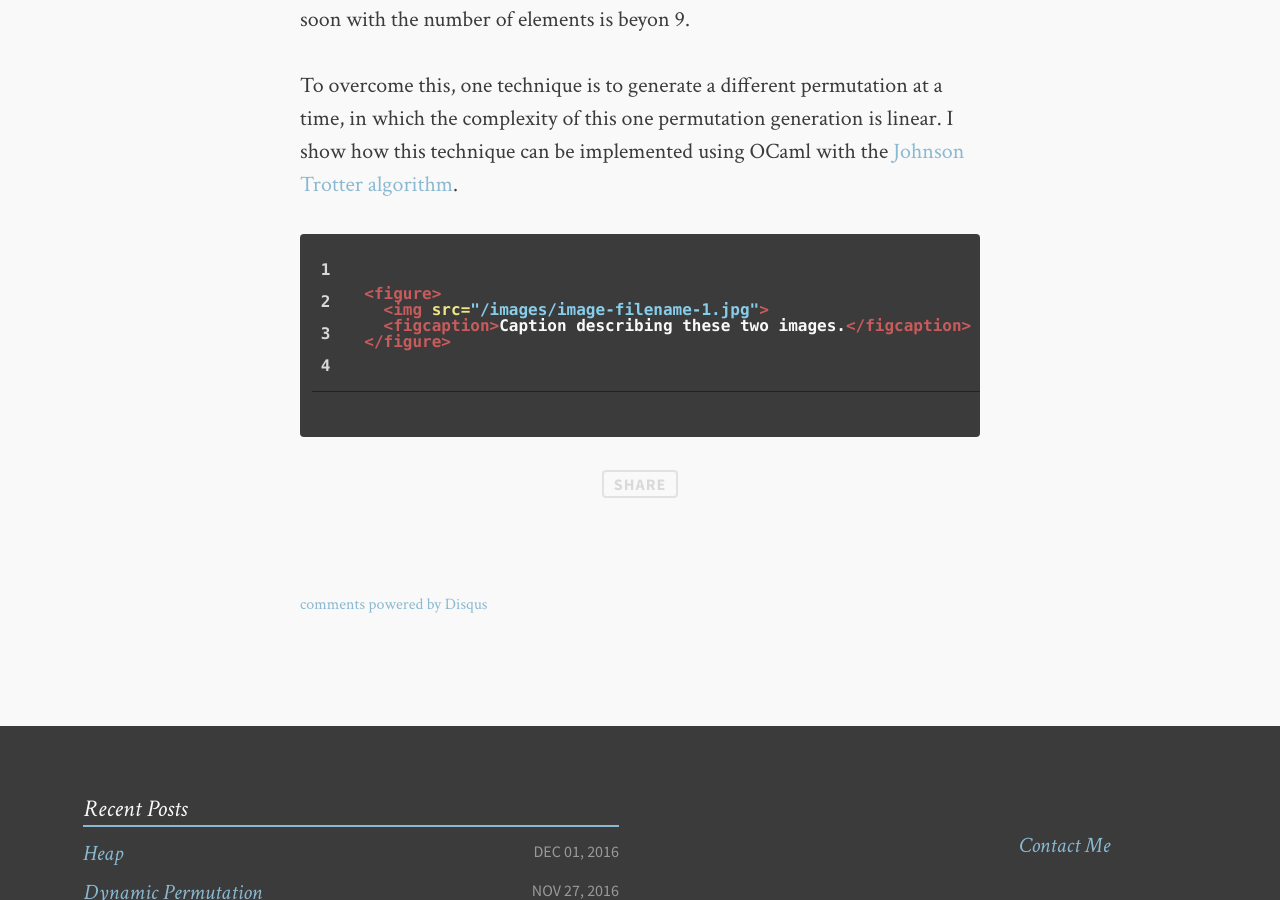
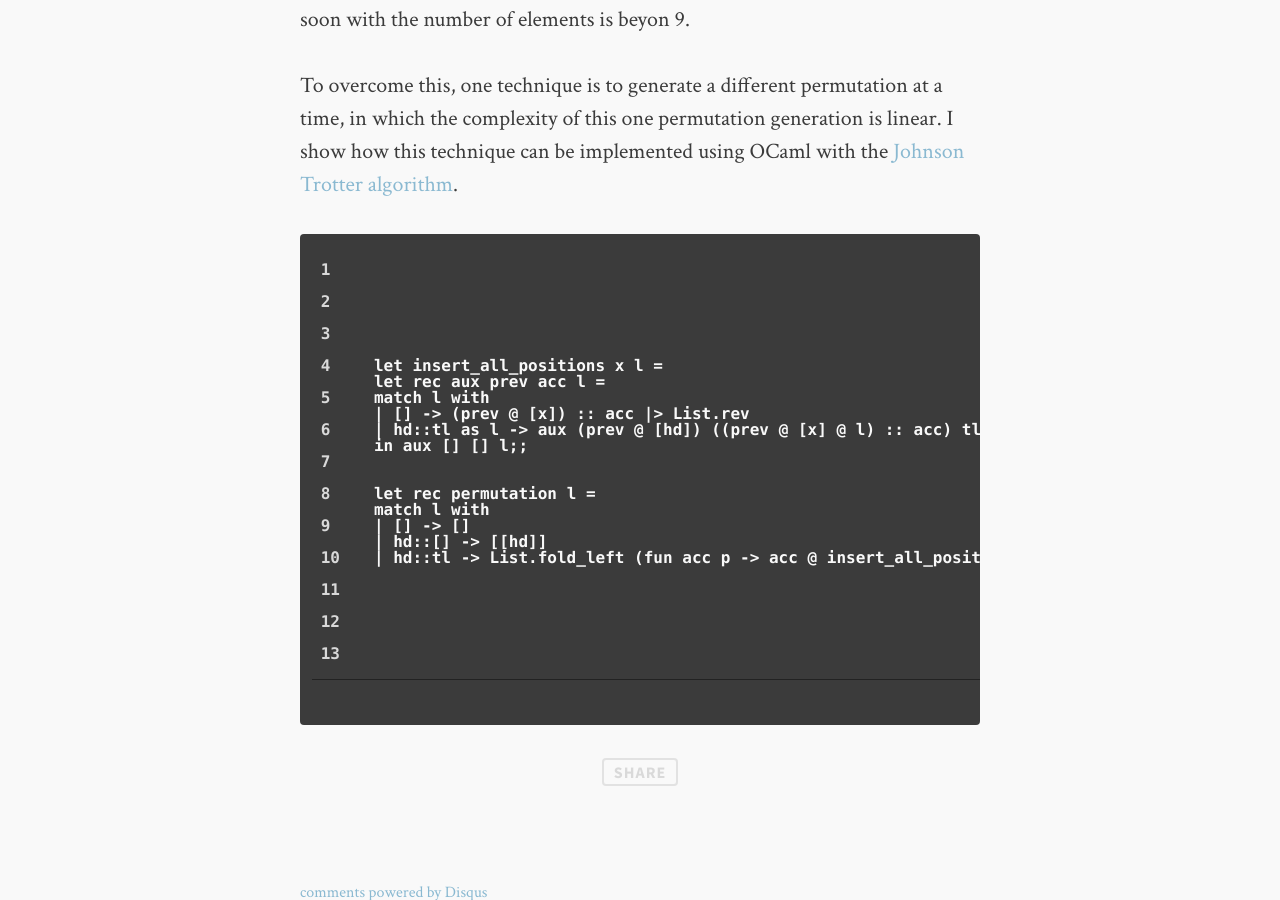
Before and after one commit to channgo2203/channgo2203.github.io, a Jekyll site: the page built from _posts/2016-11-27-dynamicpermutation.md, in a window 1280 px wide and 900 px high, scrolled down 864 px. Built offline with Jekyll 4.4.1, drawn with Linux system fonts in a browser that asks for light colours; comment, search, counter and statistics services are not loaded.

Commit message:
update all

```diff
--- a/_posts/2016-11-27-dynamicpermutation.md
+++ b/_posts/2016-11-27-dynamicpermutation.md
@@ -15,9 +15,18 @@ in which the complexity of this one permutation generation is linear. I show how
 technique can be implemented using OCaml with the
 [Johnson Trotter algorithm](https://en.wikipedia.org/wiki/Steinhaus–Johnson–Trotter_algorithm).
 
-{% highlight html linenos %}
-<figure>
-  <img src="/images/image-filename-1.jpg">
-  <figcaption>Caption describing these two images.</figcaption>
-</figure>
+{% highlight ocaml linenos %}
+let insert_all_positions x l =
+let rec aux prev acc l =
+match l with
+| [] -> (prev @ [x]) :: acc |> List.rev
+| hd::tl as l -> aux (prev @ [hd]) ((prev @ [x] @ l) :: acc) tl
+in aux [] [] l;;
+
+
+let rec permutation l =
+match l with
+| [] -> []
+| hd::[] -> [[hd]]
+| hd::tl -> List.fold_left (fun acc p -> acc @ insert_all_positions hd p) [] (permutation tl);;
 {% endhighlight %}
```
